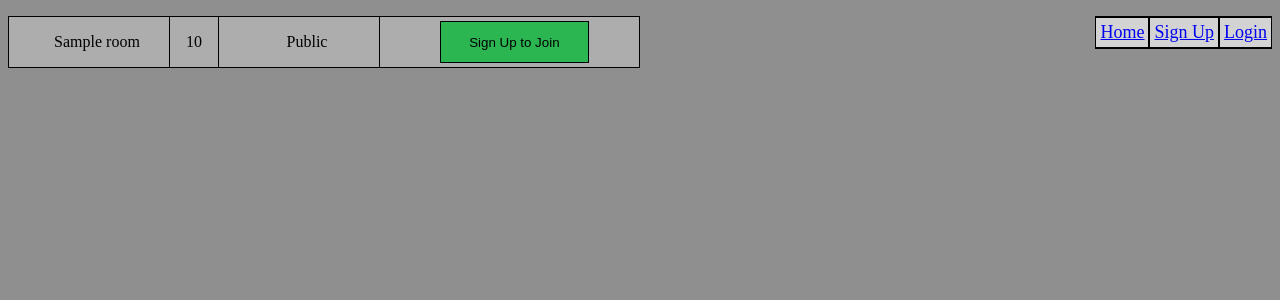
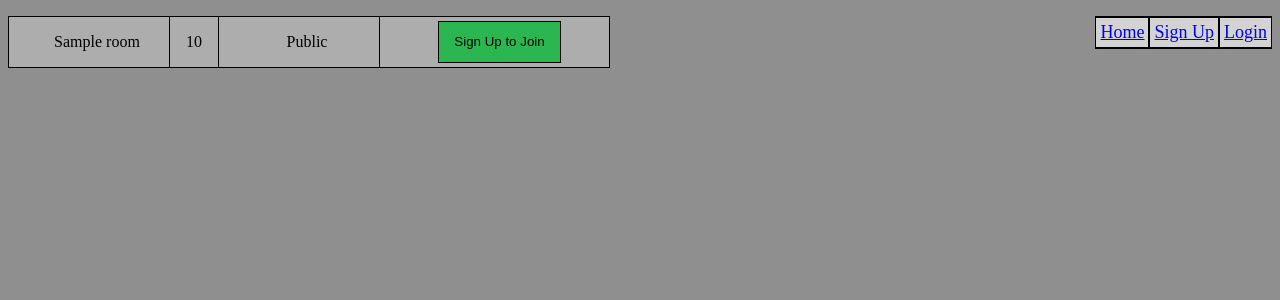
Before and after one commit to m1k0103/music_together, a Flask app: template music_together/templates/index.html in a window 1280 px wide. Shown: the top 300 px of the page. Run offline with Flask 3, Linux system fonts and the light colour scheme; the template is opened without the code that fills it: most values are stand-ins (such as "Sample title", 1, 10 or a date in 2020); parts of the project's set-up code (start-up, migrations or seed data) failed here and were passed over.

Commit message:
styling changes

```diff
--- a/music_together/static/style.css
+++ b/music_together/static/style.css
@@ -40,6 +40,8 @@ li.navbar{
     display: flex;
     border: 1px black solid;
     background-color: #adadad;
+    margin-bottom: 30px;
+    width: 600px;
 
 }
 .room-name, .room-privacy {
@@ -66,7 +68,6 @@ li.navbar{
     border-right: 1px black solid;
 }
 .room-join-button{
-    width: 80px;
     background-color: #2cb651;
     border: 1px black solid;
     margin-top: 4px;
```
